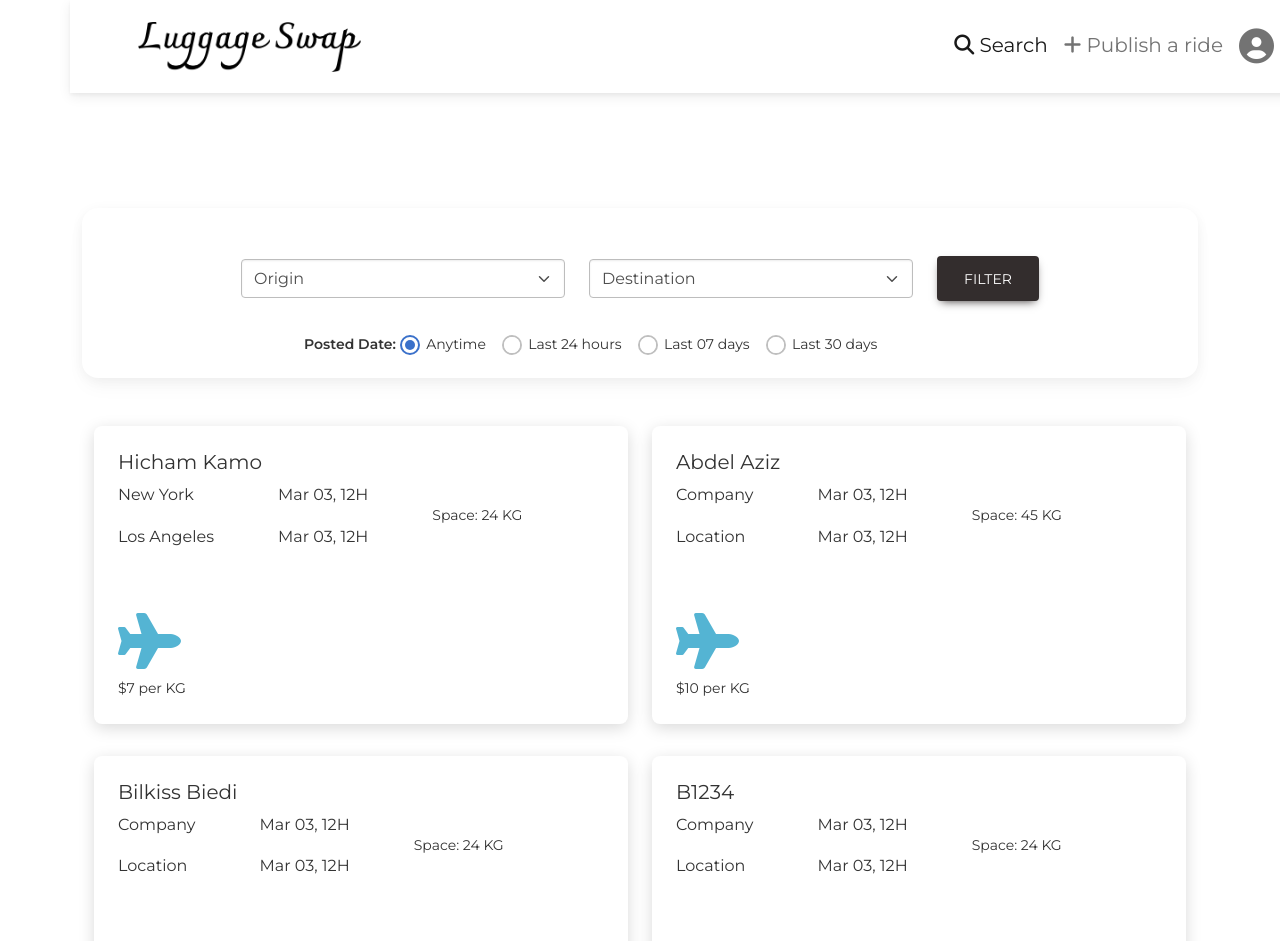
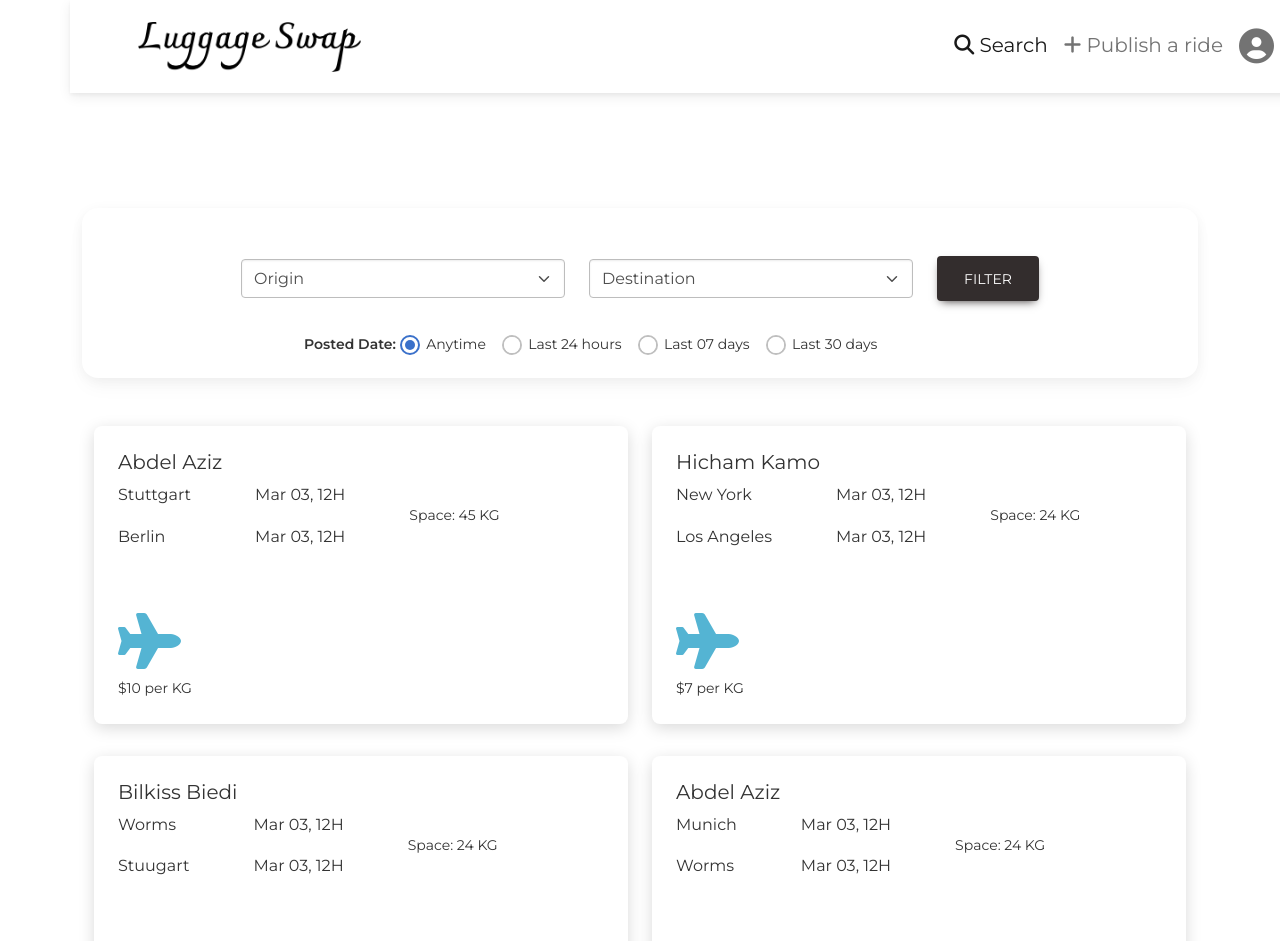
Before and after one commit to abdelazkamo/luggageswap-frontend, a React (Create React App) app: page /landing in a window 1280 px wide. Shown: the top 941 px of the page. Built offline with nearby package versions, Linux system fonts and the light colour scheme.

Commit message:
Adding FlightCard component

```diff
--- a/src/component/landing/index.tsx
+++ b/src/component/landing/index.tsx
@@ -140,6 +140,16 @@ const Landing = () => {
         </MDBCard>
         <MDBRow className="job-card-row" style={{ maxWidth: "100%" }}>
           <FlightCard
+            userName="Abdel Aziz"
+            origin=" Stuttgart"
+            destination="Berlin"
+            depatureTime="Mar 03, 12H"
+            arivalTime="Mar 03, 12H"
+            availableSpace="45 KG"
+            price="$10"
+            onClick={handelClick}
+          />
+          <FlightCard
             userName="Hicham Kamo"
             origin=" New York"
             destination="Los Angeles"
@@ -150,19 +160,9 @@ const Landing = () => {
             onClick={handelClick}
           />
           <FlightCard
-            userName="Abdel Aziz"
-            origin=" Company"
-            destination="Location"
-            depatureTime="Mar 03, 12H"
-            arivalTime="Mar 03, 12H"
-            availableSpace="45 KG"
-            price="$10"
-            onClick={handelClick}
-          />
-          <FlightCard
             userName="Bilkiss Biedi"
-            origin=" Company"
-            destination="Location"
+            origin=" Worms"
+            destination="Stuugart"
             depatureTime="Mar 03, 12H"
             arivalTime="Mar 03, 12H"
             availableSpace="24 KG"
@@ -170,9 +170,9 @@ const Landing = () => {
             onClick={handelClick}
           />
           <FlightCard
-            userName="B1234"
-            origin=" Company"
-            destination="Location"
+            userName="Abdel Aziz"
+            origin=" Munich"
+            destination="Worms"
             depatureTime="Mar 03, 12H"
             arivalTime="Mar 03, 12H"
             availableSpace="24 KG"
```
